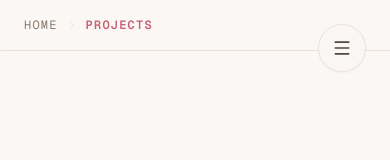
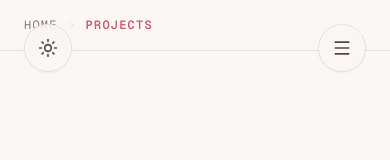
Before and after one commit to swagatobauri/swagato, a Next.js app: page /projects in a window 390 px wide. Shown: the top 160 px of the page. Built offline with nearby package versions, Linux system fonts and the light colour scheme.

Commit message:
Add dedicated mobile theme toggle floating button on top left

```diff
--- a/components/ui/Sidebar.tsx
+++ b/components/ui/Sidebar.tsx
@@ -65,6 +65,16 @@ export function Sidebar() {
     }
   };  return (
     <React.Fragment>
+      {/* Mobile Theme Toggle */}
+      <button
+        onClick={toggleTheme}
+        className="md:hidden fixed top-6 left-6 z-[60] w-12 h-12 flex items-center justify-center bg-background/80 backdrop-blur-md border border-border rounded-full text-foreground shadow-sm focus-visible:outline-none focus-visible:ring-2 focus-visible:ring-accent transition-transform hover:scale-105 active:scale-95"
+        title={isDark ? "Switch to Light Mode" : "Switch to Dark Mode"}
+        aria-label="Toggle Theme"
+      >
+        {isDark ? <Moon className="w-5 h-5" /> : <Sun className="w-5 h-5" />}
+      </button>
+
       {/* Mobile Hamburger Trigger */}
       <button
         onClick={() => setIsMobileOpen(true)}
```
